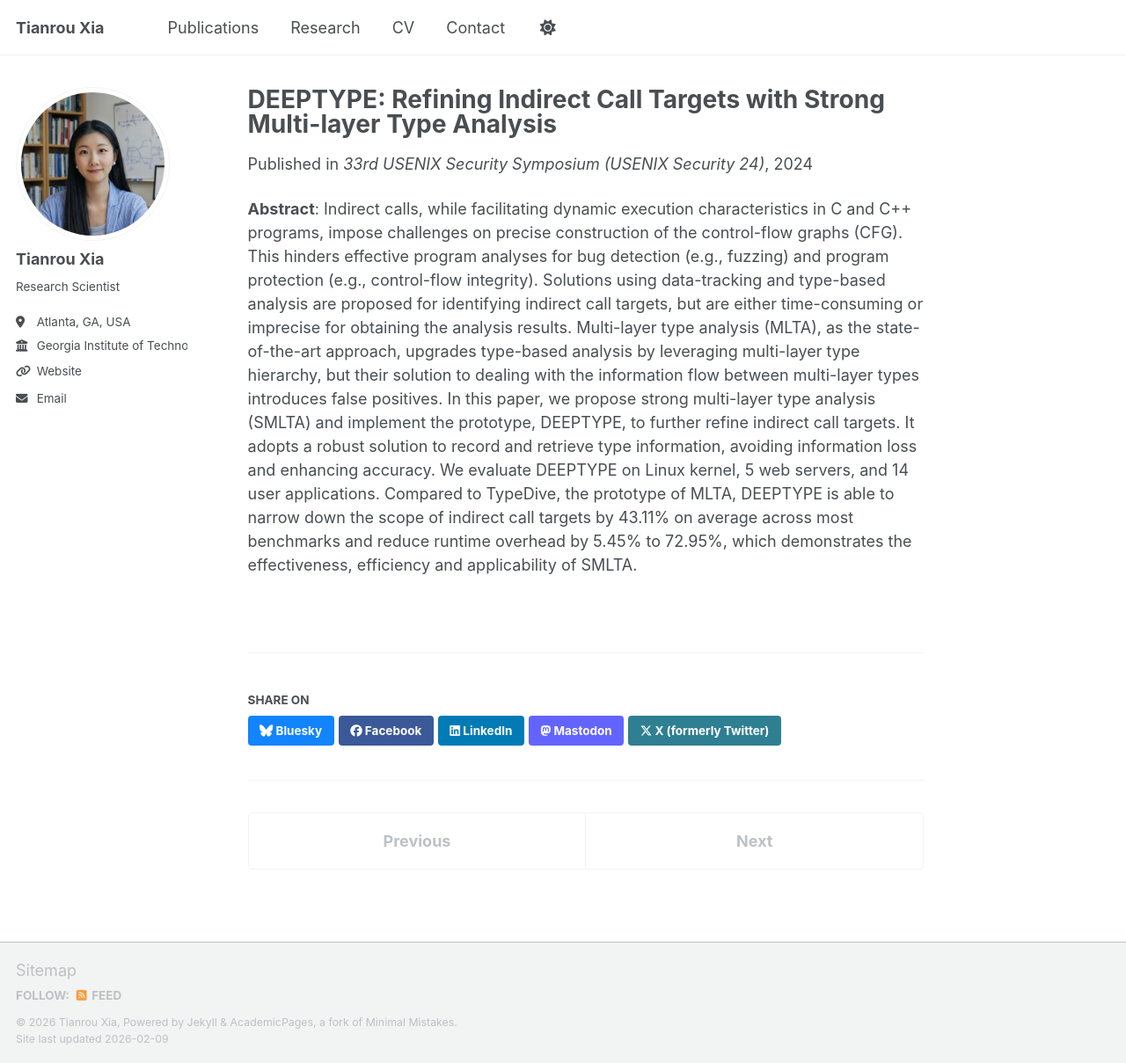
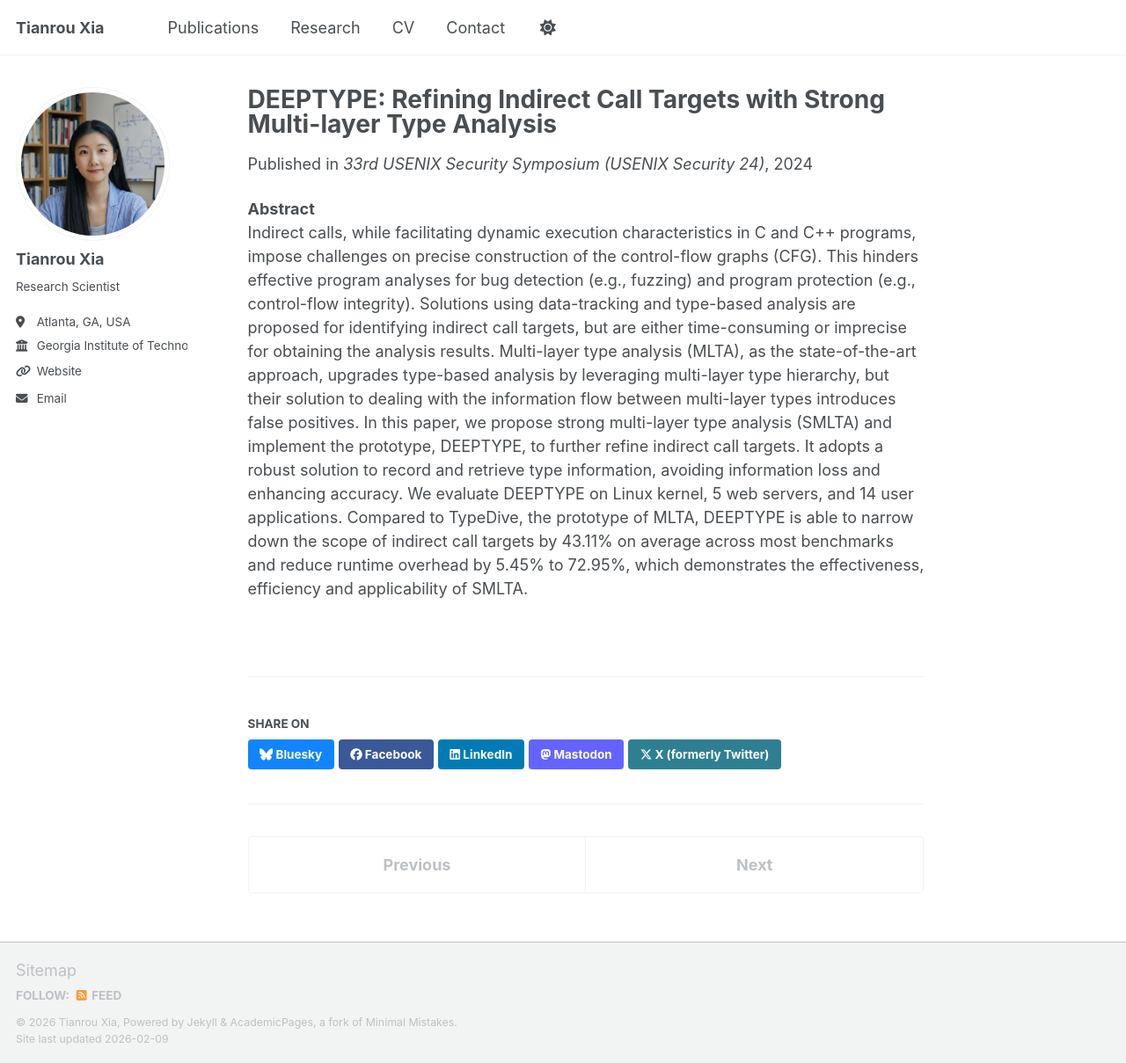
Before and after one commit to Shrimpig/shrimpig.github.io, a Jekyll site: the page built from _publications/deeptype.md, in a window 1280 px wide and 1209 px high. Shown: the whole window at 88% size. Built offline with Jekyll 4.4.1, drawn with Linux system fonts in a browser that asks for light colours; a script bundle is joined from its source files by our own code; library files that are not in the unit come from our copies; part of the change alters nothing that is shown.

```diff
--- a/_publications/deeptype.md
+++ b/_publications/deeptype.md
@@ -7,5 +7,5 @@ date: 2024-08-14
 venue: "33rd USENIX Security Symposium (USENIX Security 24)"
 paperurl: "https://github.com/Shrimpig/shrimpig.github.io/blob/master/files/deeptype.pdf"
 ---
-__Abstract__:
+__Abstract__
 Indirect calls, while facilitating dynamic execution characteristics in C and C++ programs, impose challenges on precise construction of the control-flow graphs (CFG). This hinders effective program analyses for bug detection (e.g., fuzzing) and program protection (e.g., control-flow integrity). Solutions using data-tracking and type-based analysis are proposed for identifying indirect call targets, but are either time-consuming or imprecise for obtaining the analysis results. Multi-layer type analysis (MLTA), as the state-of-the-art approach, upgrades type-based analysis by leveraging multi-layer type hierarchy, but their solution to dealing with the information flow between multi-layer types introduces false positives. In this paper, we propose strong multi-layer type analysis (SMLTA) and implement the prototype, DEEPTYPE, to further refine indirect call targets. It adopts a robust solution to record and retrieve type information, avoiding information loss and enhancing accuracy. We evaluate DEEPTYPE on Linux kernel, 5 web servers, and 14 user applications. Compared to TypeDive, the prototype of MLTA, DEEPTYPE is able to narrow down the scope of indirect call targets by 43.11% on average across most benchmarks and reduce runtime overhead by 5.45% to 72.95%, which demonstrates the effectiveness, efficiency and applicability of SMLTA.
```
